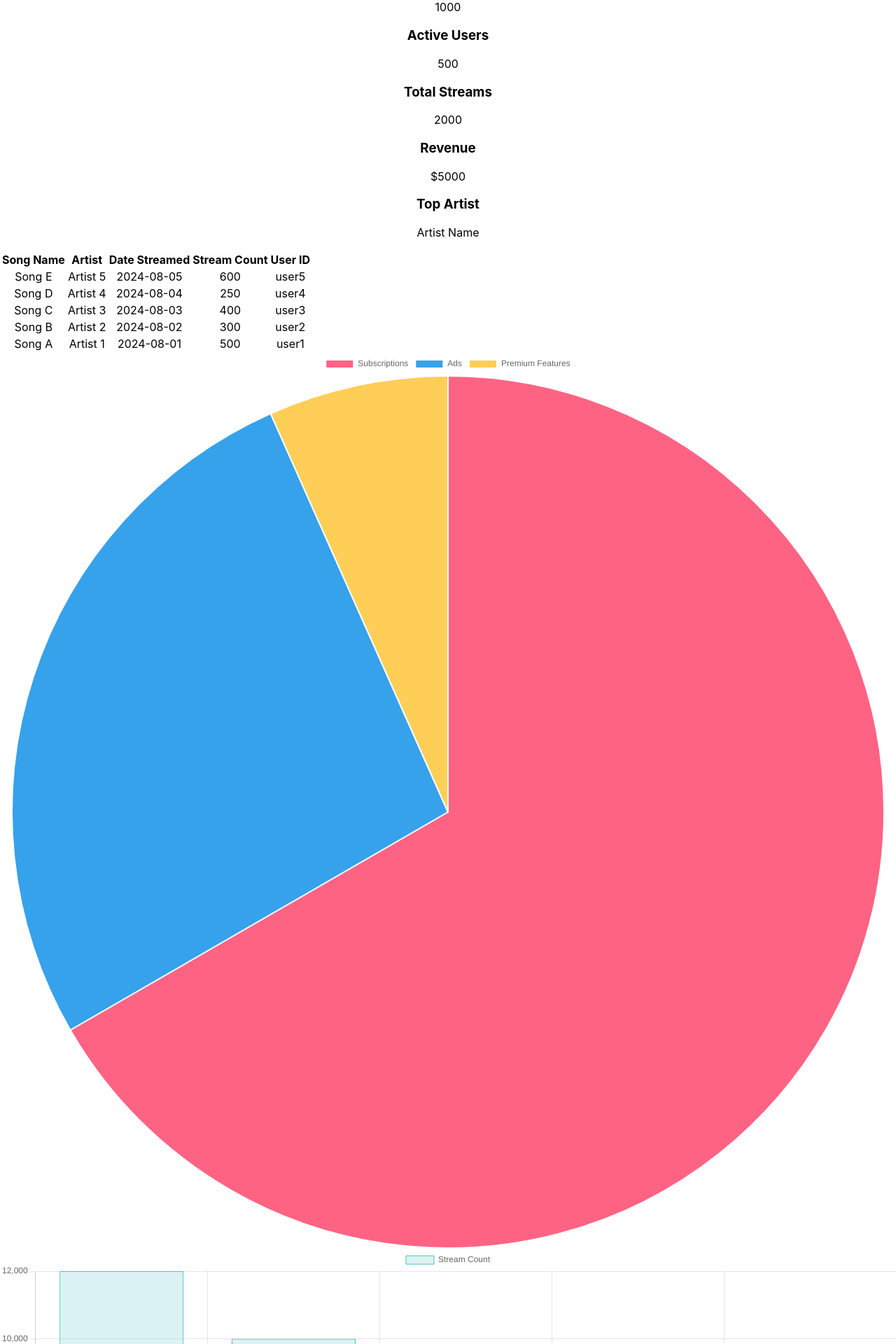
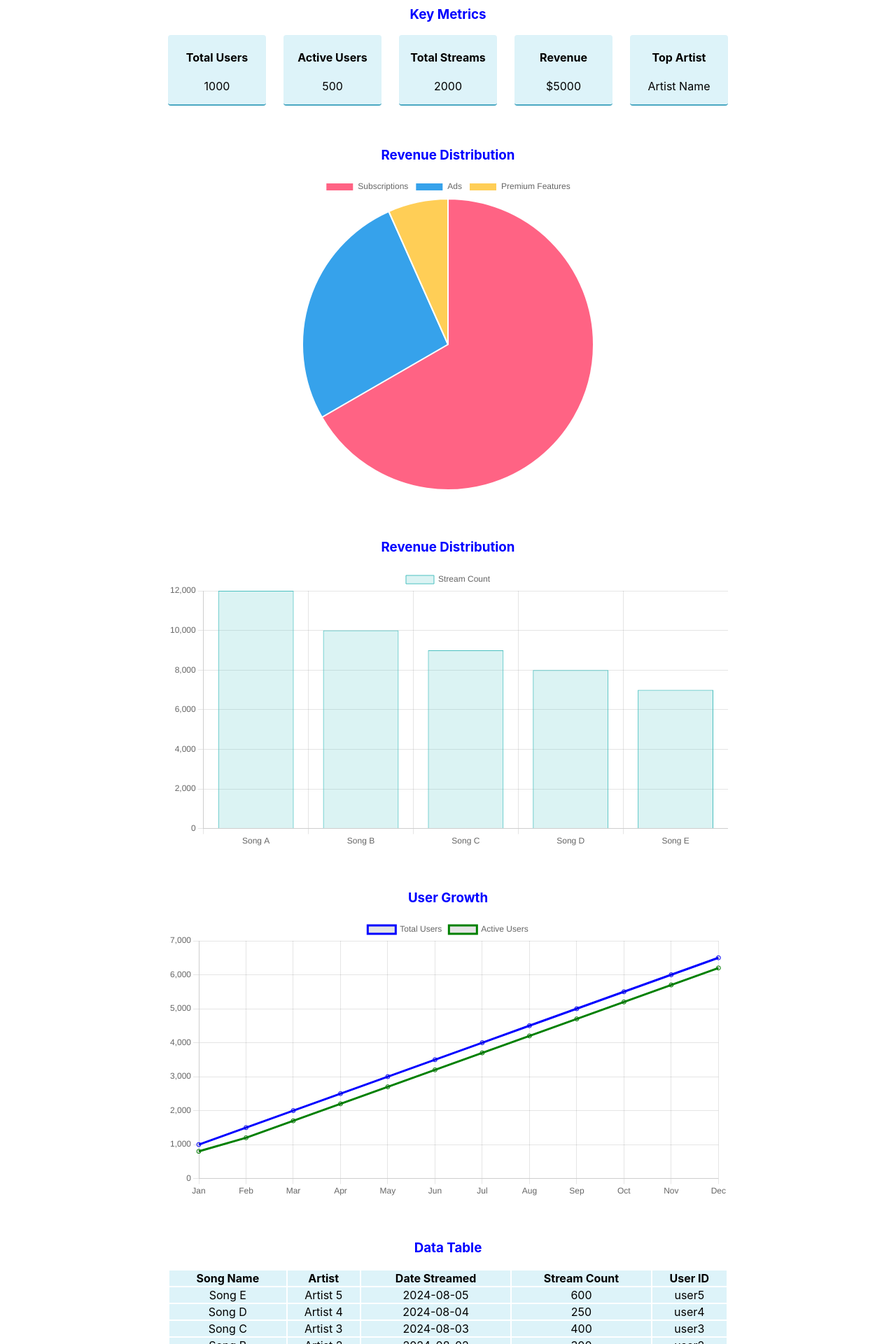
Before and after one commit to ethphan/streamify, a React (Create React App) app: page / in a window 1280 px wide. Shown: the part 60-1980 px from the top of the page at 70% size. Built offline with nearby package versions, Linux system fonts and the light colour scheme.

Commit message:
update styling

```diff
--- a/package.json
+++ b/package.json
@@ -9,7 +9,6 @@
     "react-chartjs-2": "^5.2.0",
     "react-dom": "^18.3.1",
     "react-scripts": "5.0.1",
-    "tailwindcss": "^3.4.10",
     "web-vitals": "^2.1.4"
   },
   "scripts": {
--- a/src/App.css
+++ b/src/App.css
@@ -1,38 +1,43 @@
 .App {
   text-align: center;
+  margin: 50px 100px;
+  display: flex;
+  flex-direction: column;
+  justify-content: space-around;
+  align-items: center;
 }
 
-.App-logo {
-  height: 40vmin;
-  pointer-events: none;
+.section {
+  width: 800px;
+  margin-bottom: 40px;
 }
 
-@media (prefers-reduced-motion: no-preference) {
-  .App-logo {
-    animation: App-logo-spin infinite 20s linear;
-  }
+.header {
+  color: blue;
 }
 
-.App-header {
-  background-color: #282c34;
-  min-height: 100vh;
+.key-metrics-ctn {
   display: flex;
-  flex-direction: column;
-  align-items: center;
-  justify-content: center;
-  font-size: calc(10px + 2vmin);
-  color: white;
+  justify-content: space-between;
 }
 
-.App-link {
-  color: #61dafb;
+.key-metric-card {
+  background-color: #ddf3f9;
+  border-radius: 4px;
+  border-bottom: 2px solid #4ba8c2;
+  width: 140px;
 }
 
-@keyframes App-logo-spin {
-  from {
-    transform: rotate(0deg);
-  }
-  to {
-    transform: rotate(360deg);
-  }
+.data-table {
+  margin: 10px auto;
+  width: 100%;
 }
+
+.data-table-row {
+  background-color: #ddf3f9;
+}
+
+.revenue-pie-chart-ctn {
+  width: 450px;
+  margin: 10px auto;
+}
--- a/src/App.jsx
+++ b/src/App.jsx
@@ -17,10 +17,10 @@ function App() {
   return (
     <div className="App">
       <KeyMetrics metrics={metrics} />
-      <DataTable />
       <RevenueDistribution />
       <Top5StreamedSongs />
       <UserGrowthChart />
+      <DataTable />
     </div>
   );
 }
--- a/src/components/DataTable.jsx
+++ b/src/components/DataTable.jsx
@@ -23,9 +23,11 @@ const DataTable = () => {
   };
 
   return (
-    <table className="min-w-full bg-white border border-gray-300">
+    <div className="section">
+      <h3 className="header">Data Table</h3>
+      <table className="data-table">
         <thead>
-        <tr>
+          <tr className="data-table-row">
             <th onClick={() => handleSort("songName")}>Song Name</th>
             <th onClick={() => handleSort("artist")}>Artist</th>
             <th onClick={() => handleSort("dateStreamed")}>Date Streamed</th>
@@ -35,7 +37,7 @@ const DataTable = () => {
         </thead>
         <tbody>
           {sortedData.map((row, index) => (
-          <tr key={index}>
+            <tr key={index} className="data-table-row">
               <td>{row.songName}</td>
               <td>{row.artist}</td>
               <td>{row.dateStreamed}</td>
@@ -45,6 +47,7 @@ const DataTable = () => {
           ))}
         </tbody>
       </table>
+    </div>
   );
 };
 
--- a/src/components/KeyMetrics.jsx
+++ b/src/components/KeyMetrics.jsx
@@ -2,13 +2,16 @@ import React from "react";
 
 const KeyMetrics = ({ metrics }) => {
   return (
-    <div className="grid grid-cols-1 md:grid-cols-2 lg:grid-cols-4 gap-4">
-      {Object.keys(metrics).map((key) => (
-        <div key={key} className="bg-white p-4 rounded shadow">
-          <h3 className="text-lg font-bold">{key}</h3>
-          <p className="text-2xl">{metrics[key]}</p>
-        </div>
-      ))}
+    <div className="section">
+      <h3 className="header">Key Metrics</h3>
+      <div className="key-metrics-ctn">
+        {Object.keys(metrics).map((key) => (
+          <div key={key} className="key-metric-card">
+            <h4>{key}</h4>
+            <p>{metrics[key]}</p>
+          </div>
+        ))}
+      </div>
     </div>
   );
 };
--- a/src/components/RevenueDistribution.jsx
+++ b/src/components/RevenueDistribution.jsx
@@ -20,7 +20,14 @@ const RevenueDistribution = () => {
     ],
   };
 
-  return <Pie data={chartData} />;
+  return (
+    <div className="section">
+      <h3 className="header">Revenue Distribution</h3>
+      <div className="revenue-pie-chart-ctn">
+        <Pie data={chartData} />
+      </div>
+    </div>
+  );
 };
 
 export default RevenueDistribution;
--- a/src/components/Top5StreamedSongs.jsx
+++ b/src/components/Top5StreamedSongs.jsx
@@ -28,7 +28,12 @@ const Top5StreamedSongs = () => {
     ],
   };
 
-  return <Bar data={chartData} />;
+  return (
+    <div className="section">
+      <h3 className="header">Revenue Distribution</h3>
+      <Bar data={chartData} />
+    </div>
+  );
 };
 
 export default Top5StreamedSongs;
--- a/src/components/UserGrowthChart.jsx
+++ b/src/components/UserGrowthChart.jsx
@@ -37,7 +37,6 @@ const UserGrowthChart = () => {
         800, 1200, 1700, 2200, 2700, 3200, 3700, 4200, 4700, 5200, 5700, 6200,
       ],
     };
-    console.log("data", data);
     if (data) {
       setChartData({
         labels: data.labels,
@@ -63,7 +62,12 @@ const UserGrowthChart = () => {
     return null;
   }
 
-  return <Line data={chartData} />;
+  return (
+    <div className="section">
+      <h3 className="header">User Growth</h3>
+      <Line data={chartData} />
+    </div>
+  );
 };
 
 export default UserGrowthChart;
```
Also changed, not shown: 1 other file (tests, documents, lock files or other folders). Lines whose indentation alone changed are shown as unchanged.
